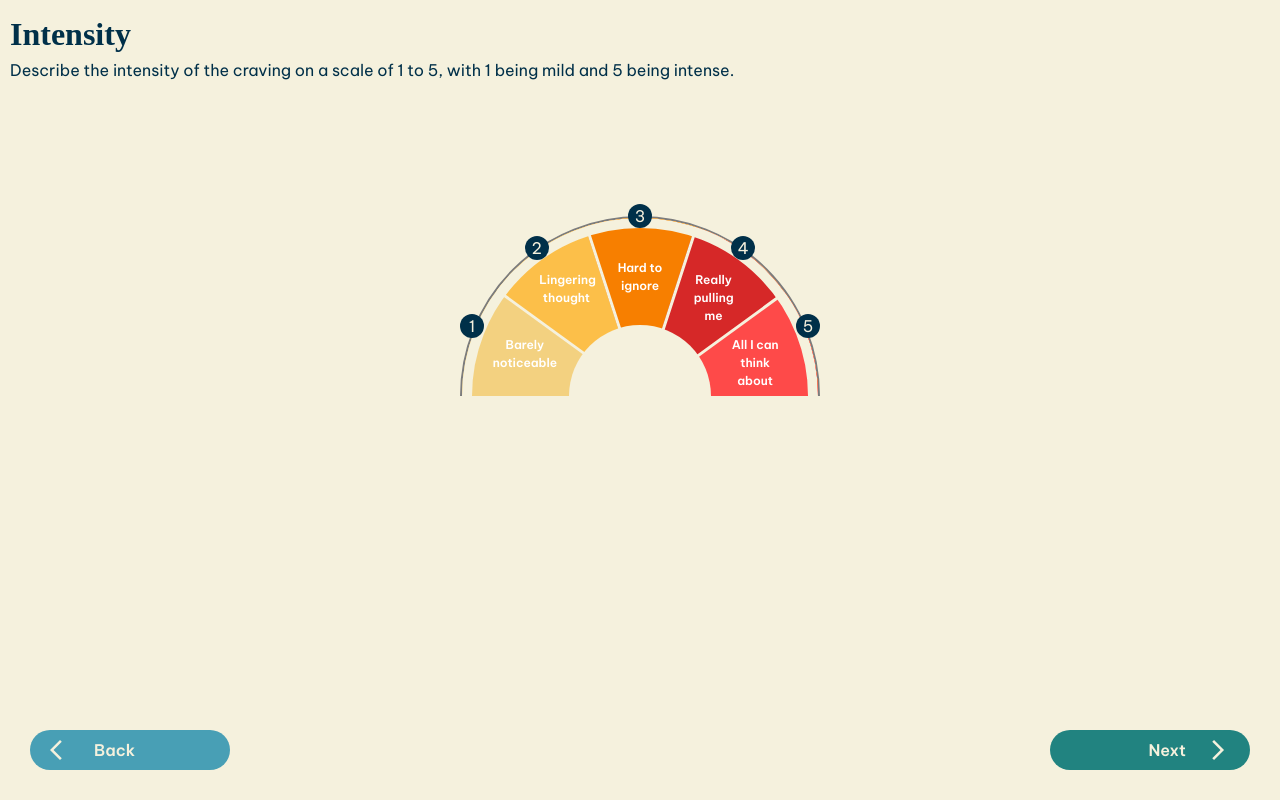
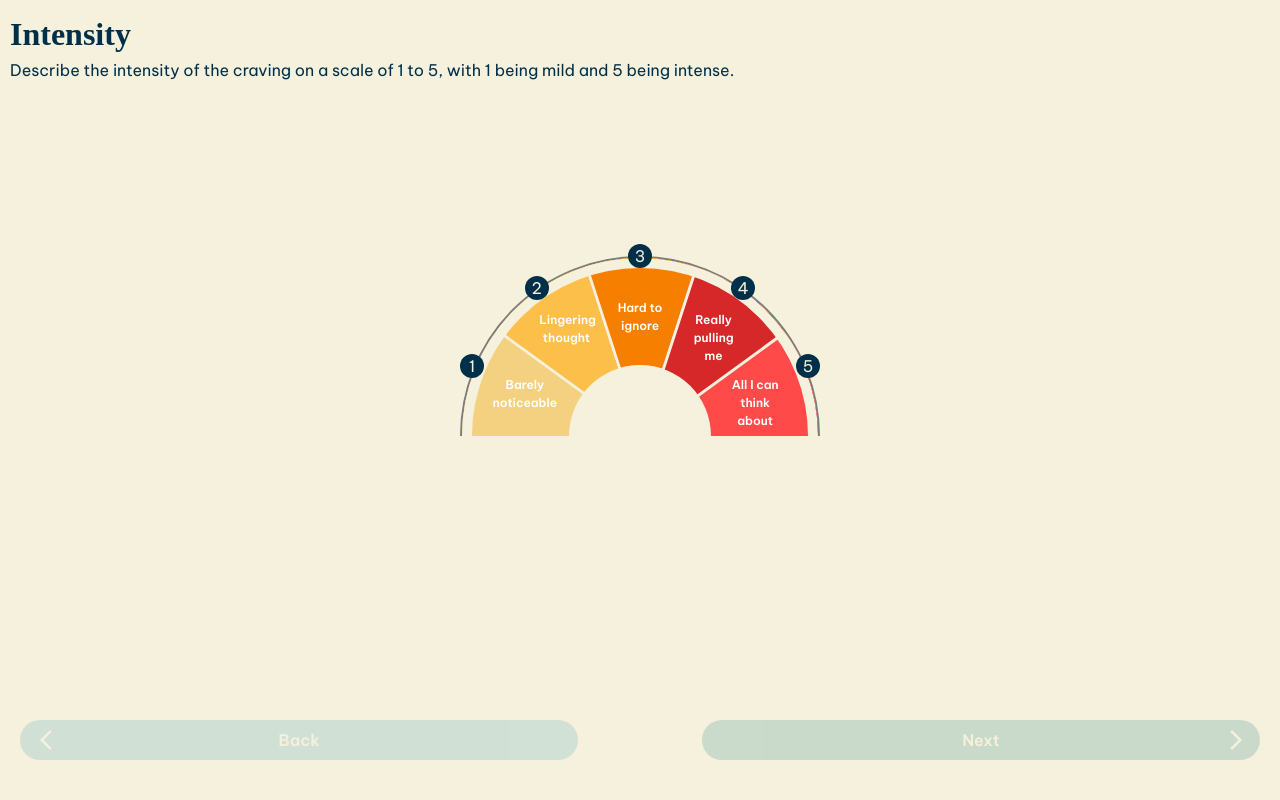
Before and after one commit to nuinn/wasp_front, a Vue app: page / in a window 1280 px wide. Built offline with nearby package versions, Linux system fonts and the light colour scheme; a web font is replaced by a local one.

Commit message:
disable buttons conditionally

```diff
--- a/src/components/Button/Lateral.vue
+++ b/src/components/Button/Lateral.vue
@@ -8,7 +8,7 @@ const emit = defineEmits(["click"]);
 <template>
   <div class="lateral" :class="type" @click="emit('click')">
     <svg
-      v-show="type === 'back'"
+      v-if="type.includes('back')"
       xmlns="http://www.w3.org/2000/svg"
       height="24px"
       viewBox="0 -960 960 960"
@@ -17,9 +17,9 @@ const emit = defineEmits(["click"]);
     >
       <path d="M400-80 0-480l400-400 71 71-329 329 329 329-71 71Z" />
     </svg>
-    <span>{{ type === "back" ? "Back" : "Next" }}</span>
+    <span>{{ type.includes("back") ? "Back" : "Next" }}</span>
     <svg
-      v-show="type === 'next'"
+      v-if="type.includes('next')"
       xmlns="http://www.w3.org/2000/svg"
       height="24px"
       viewBox="0 -960 960 960"
@@ -34,23 +34,37 @@ const emit = defineEmits(["click"]);
 <style scoped>
 .lateral {
   display: flex;
-  justify-content: flex-end;
+  justify-content: center;
   align-items: center;
   height: 4rem;
-  width: 20rem;
+  width: 45%;
   border-radius: 3rem;
   gap: 2rem;
   background-color: var(--teal);
   padding: 0 2rem;
+  position: relative;
+  cursor: pointer;
+  transition: opacity .3s;
 
   & span {
     color: var(--light-vanilla);
     font-weight: 600;
   }
+  & svg {
+    position: absolute;
+    right: 1.2rem;
+  }
 }
 
 .back {
   background-color: var(--moonstone);
-  justify-content: flex-start;
+  & svg {
+    left: 2rem;
+  }
+}
+
+.disabled {
+  opacity: 20%;
+  cursor: not-allowed;
 }
 </style>
--- a/src/components/CreateLog.vue
+++ b/src/components/CreateLog.vue
@@ -1,15 +1,22 @@
 <script setup>
-import { ref, shallowRef } from "vue"
-import textsData from "../data/texts.js"
-import Intensity from "./Step/Intensity.vue"
-import Navigate from './Navigate/Navigate.vue'
+import { ref, shallowRef, reactive } from "vue";
+import textsData from "../data/texts.js";
+import Intensity from "./Step/Intensity.vue";
+import Navigate from "./Navigate/Navigate.vue";
 
 const currentStep = ref(0);
+const canProgress = ref(false);
 
-const steps = shallowRef([
-  Intensity
-]);
+const steps = shallowRef([Intensity]);
 const texts = shallowRef([...textsData]);
+
+const crvLog = reactive({});
+
+function handleEmission(e) {
+  canProgress.value = true;
+  crvLog.value = { ...crvLog.value, ...e };
+  console.log("crvLog.value", crvLog.value);
+}
 
 function next() {
   if (currentStep.value < steps.value.length) currentStep.value++;
@@ -27,8 +34,18 @@ function back() {
       <p>{{ texts[currentStep].detail }}</p>
     </div>
 
-    <component :is="steps[currentStep]"></component>
-    <Navigate @back="back" @next="next"></Navigate>
+    <component
+      :is="steps[currentStep]"
+      @emission="(e) => handleEmission(e)"
+    ></component>
+    <div class="navigate-housing">
+      <Navigate
+        :canProgress="canProgress"
+        :canReturn="!!currentStep"
+        @back="back"
+        @next="next"
+      ></Navigate>
+    </div>
   </div>
 </template>
 
@@ -50,7 +67,7 @@ function back() {
     align-items: flex-start;
 
     & h1 {
-      font-family: 'Ovo', serif;
+      font-family: "Ovo", serif;
     }
 
     & p {
--- a/src/components/Navigate/Navigate.vue
+++ b/src/components/Navigate/Navigate.vue
@@ -1,12 +1,22 @@
 <script setup>
 import Lateral from "../Button/Lateral.vue";
 const emit = defineEmits(["back", "next"]);
+defineProps({
+  canProgress: Boolean,
+  canReturn: Boolean,
+});
 </script>
 
 <template>
   <div class="nav-buttons">
-    <Lateral type="back" @click="emit('back')"></Lateral>
-    <Lateral type="next" @click="emit('next')"></Lateral>
+    <Lateral
+      :type="`back ${canReturn ? '' : 'disabled'}`"
+      @click="emit('back')"
+    ></Lateral>
+    <Lateral
+      :type="`next ${canProgress ? '' : 'disabled'}`"
+      @click="emit('next')"
+    ></Lateral>
   </div>
 </template>
 
@@ -18,5 +28,10 @@ const emit = defineEmits(["back", "next"]);
   align-items: center;
   padding: 2rem;
   gap: 2rem;
+  position: absolute;
+  z-index: 10;
+  bottom: 2rem;
+  left: 0px;
+  right: 0px;
 }
 </style>
--- a/src/components/Step/Intensity.vue
+++ b/src/components/Step/Intensity.vue
@@ -1,6 +1,6 @@
 <script setup>
 import { ref } from "vue";
-const emit = defineEmits(["selected-intensity"]);
+const emit = defineEmits(["emission"]);
 
 const levels = [
   "Barely noticeable",
@@ -19,7 +19,7 @@ function getClasses(index) {
 
 function handleClick(index) {
   currentIndex.value = index;
-  emit("selected-intensity", index + 1);
+  emit("emission", { intensity: index + 1 });
 }
 </script>
 
```
